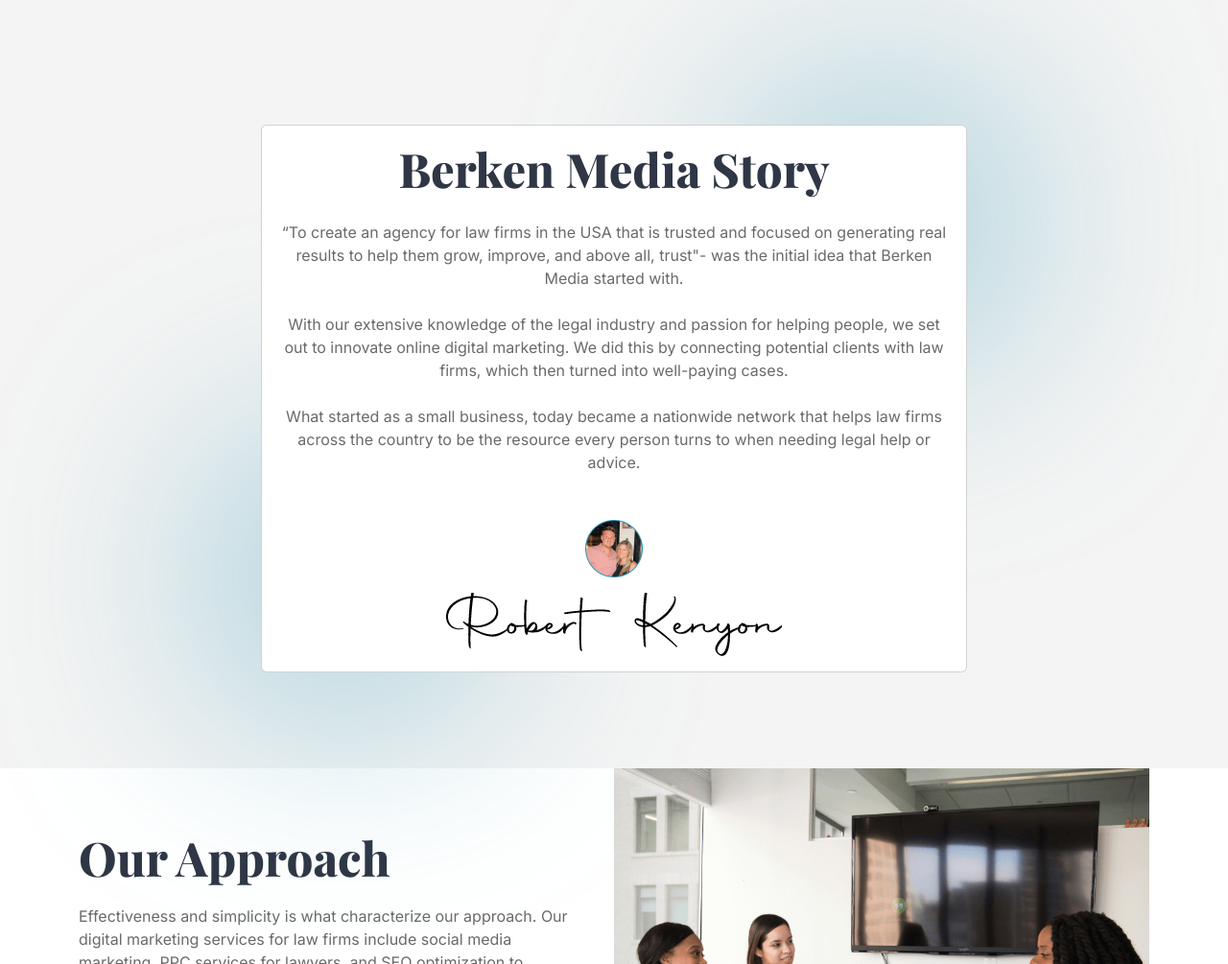
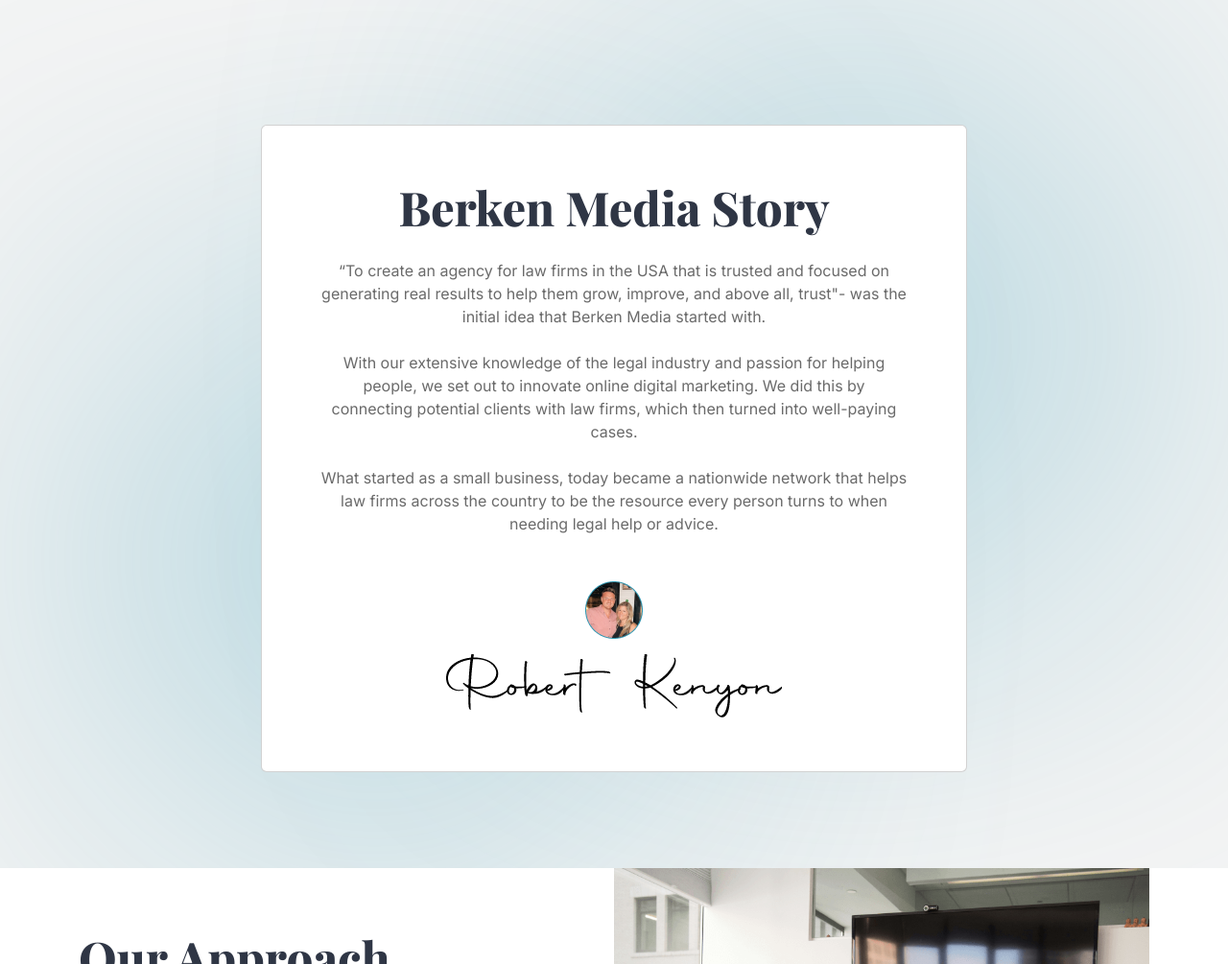
Before and after one commit to mahmud4020/Berken_Media, a plain HTML site: page about-us.html in a window 1280 px wide. Shown: the part 1740-2745 px from the top of the page at 96% size. Drawn offline with nearby package versions, Linux system fonts and the light colour scheme; a web font is replaced by a local one.

Commit message:
bug fixing

```diff
--- a/about-us.html
+++ b/about-us.html
@@ -352,9 +352,9 @@
             <div class="container">
                 <div class="section-gap-pad">
                     <div class="row justify-content-center">
-                        <div class="col-md-8 about-us-bg-effect">
+                        <div class="col-md-8">
                             <div class="card custom-padding-about-sec">
-                                <div class="card-body">
+                                <div class="card-body about-us-bg-effect">
                                     <h1 class="main-title mb-4">Berken Media Story</h1>
                                     <p>
                                         “To create an agency for law firms in the USA that is trusted and focused on
--- a/style.css
+++ b/style.css
@@ -489,6 +489,9 @@
 /* Small devices (landscape phones, less than 768px) */
 @media only screen and (max-width: 991px) {
 
+    .card.custom-padding-about-sec {
+        padding: 30px 35px;
+    }
 
     .hero-section.no-bg-img {
         display: flex;
@@ -644,6 +647,10 @@
 }
 
 @media only screen and (max-width: 767px) {
+
+    .card.custom-padding-about-sec {
+        padding: 20px 25px;
+    }
     .right-img {
         margin-top: 35px;
     }
@@ -771,12 +778,14 @@
 
 /* For devices with a max width of 768px (tablets and small devices) */
 @media only screen and (max-width: 768px) {
-    .stars-bg{
+    .stars-bg {
         padding: 0 6px;
     }
+
     .star {
         font-size: 18px;
     }
+
     .review-main-txt {
         font-size: 24px !important;
     }
@@ -854,36 +863,41 @@
 
 .about-us-bg-effect {
     position: relative;
-    z-index: 1;
 }
 
 .about-us-bg-effect::after {
     content: '';
     border-radius: 181.5px;
     background: var(--Color-3, #3097B2);
-    filter: blur(130px);
-    width: 200px;
-    height: 200px;
+    filter: blur(200px);
+    width: 363px;
+    height: 363px;
     flex-shrink: 0;
     position: absolute;
     bottom: 0;
     z-index: -1;
     left: 0;
+    transform: translate(-30%);
 }
 
 .about-us-bg-effect::before {
     content: '';
     border-radius: 181.5px;
     background: var(--Color-3, #3097B2);
-    filter: blur(130px);
-    width: 200px;
-    height: 200px;
+    filter: blur(200px);
+    width: 363px;
+    height: 363px;
     flex-shrink: 0;
     position: absolute;
     top: 0;
     z-index: -1;
     right: 0;
+    transform: translate(30%);
 
+}
+
+.card.custom-padding-about-sec {
+    padding: 40px 45px;
 }
 
 /* slider section */
@@ -966,6 +980,7 @@
         height: 200px;
         filter: blur(100px);
     }
+
     .review-main-txt {
         padding: 0 20px;
     }
```
